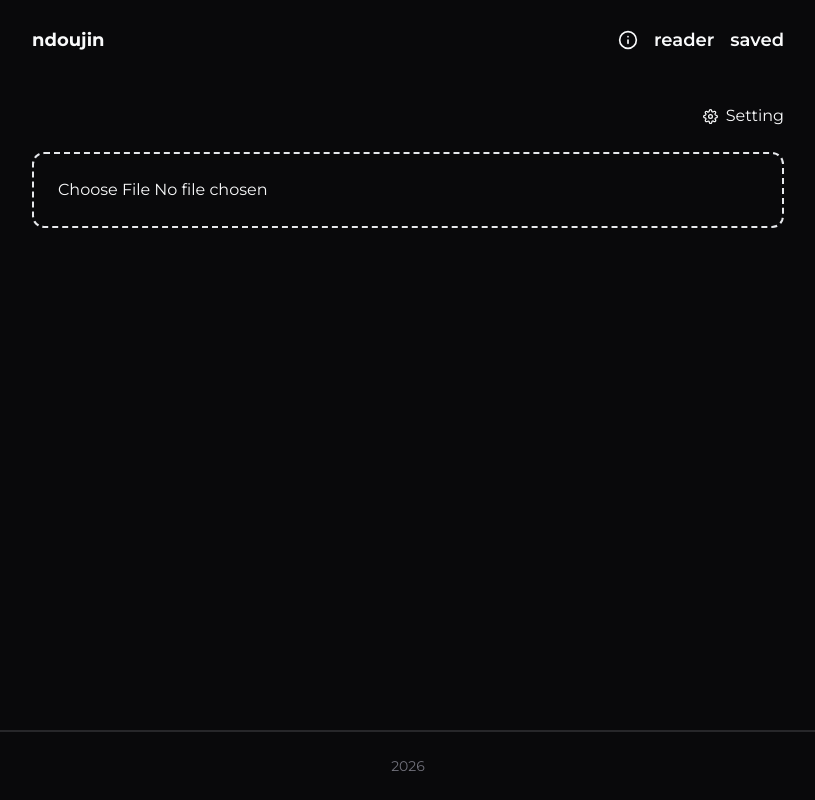
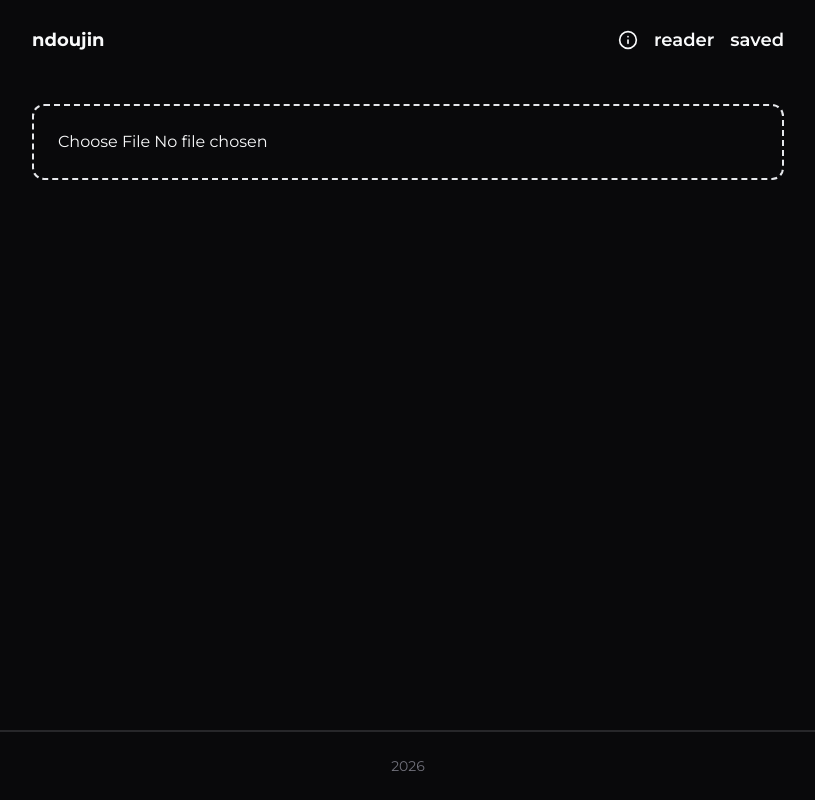
Before and after one commit to devyuji/ndoujin-web, a SvelteKit app: page /reader in a window 1280 px wide. Shown: the whole page, without its empty margins (232-1047 px from the left). Built offline with nearby package versions, Linux system fonts and the light colour scheme.

Commit message:
Moved setting to reader modal

```diff
--- a/src/lib/components/modal/backdrop.svelte
+++ b/src/lib/components/modal/backdrop.svelte
@@ -7,6 +7,7 @@
 		children: Snippet;
 		class?: string;
 		onClose: () => void;
+		onKeyPressedClose?: boolean;
 	}
 
 	$effect(() => {
@@ -15,11 +16,13 @@
 		return () => (document.body.style.overflow = 'visible');
 	});
 
-	let { children, class: className, onClose }: PropsType = $props();
+	let { children, class: className, onClose, onKeyPressedClose = true }: PropsType = $props();
 
 	function keyPress(e: KeyboardEvent) {
 		if (e.code === 'Escape') {
-			onClose();
+			if (onKeyPressedClose) {
+				onClose();
+			}
 		}
 	}
 </script>
--- a/src/lib/components/modal/settings.svelte
+++ b/src/lib/components/modal/settings.svelte
@@ -19,7 +19,7 @@
 	}
 </script>
 
-<Backdrop onClose={closeModal} class="flex justify-center items-end">
+<Backdrop onClose={closeModal} onKeyPressedClose={false} class="flex justify-center items-end">
 	<div
 		transition:fly={{ y: 20, duration: 250, easing: linear }}
 		role="presentation"
--- a/src/lib/components/reader.svelte
+++ b/src/lib/components/reader.svelte
@@ -3,6 +3,9 @@
 	import { getContext, tick } from 'svelte';
 	import { fly } from 'svelte/transition';
 	import ImagePreview from './modal/imagePreview.svelte';
+	import { pushState } from '$app/navigation';
+	import { page } from '$app/state';
+	import Settings from './modal/settings.svelte';
 
 	interface Props {
 		index: number;
@@ -66,11 +69,9 @@
 	$effect(() => {
 		document.body.style.overflow = 'hidden';
 		window.addEventListener('keydown', keyPressed);
-		element?.addEventListener('scroll', closeSettingWhenUsing);
 
 		return () => {
 			window.removeEventListener('keydown', keyPressed);
-			element?.removeEventListener('scroll', closeSettingWhenUsing);
 
 			document.body.style.overflow = 'auto';
 		};
@@ -121,7 +122,6 @@
 	function next() {
 		if (index === totalPage - 1) return;
 		if (settings.layout === 'vertical') return;
-		closeSettingWhenUsing();
 
 		index = index + 1;
 		scrollUp();
@@ -130,7 +130,6 @@
 	function prev() {
 		if (index === 0) return;
 		if (settings.layout === 'vertical') return;
-		closeSettingWhenUsing();
 
 		index = index - 1;
 		scrollUp();
@@ -153,12 +152,15 @@
 		localStorage.setItem('reader-setting', JSON.stringify(settings));
 	}
 
-	function toggleSetting() {
-		showSettings = !showSettings;
+	function openSettingsModal() {
+		pushState('', {
+			readerModal: true,
+			showSetting: true
+		});
 	}
 
-	function closeSettingWhenUsing() {
-		if (showSettings) toggleSetting();
+	function closeSettingsModal() {
+		history.back();
 	}
 </script>
 
@@ -208,13 +210,7 @@
 <div
 	class="fixed top-0 right-0 left-0 z-10 flex flex-col place-items-center h-full w-full bg-zinc-900"
 >
-	<!-- svelte-ignore a11y_click_events_have_key_events -->
-	<!-- svelte-ignore a11y_no_static_element_interactions -->
-	<div
-		bind:this={element}
-		class="overflow-y-auto xl:w-300 size-full px-2 grid"
-		onclick={closeSettingWhenUsing}
-	>
+	<div bind:this={element} class="overflow-y-auto xl:w-300 size-full px-2 grid">
 		{#if settings.layout === 'horizontal'}
 			{@render grid()}
 		{:else}
@@ -226,7 +222,7 @@
 	<div class="py-1 flex flex-col items-center">
 		<div class="flex items-center gap-4">
 			<p>{index + 1} / {data.length}</p>
-			<!-- <button onclick={toggleSetting} type="button" class="cursor-pointer" aria-label="setting">
+			<button onclick={openSettingsModal} type="button" class="cursor-pointer" aria-label="setting">
 				<svg
 					viewBox="0 0 24 24"
 					width="15"
@@ -240,7 +236,7 @@
 						d="M19.4 15a1.65 1.65 0 0 0 .33 1.82l.06.06a2 2 0 0 1 0 2.83 2 2 0 0 1-2.83 0l-.06-.06a1.65 1.65 0 0 0-1.82-.33 1.65 1.65 0 0 0-1 1.51V21a2 2 0 0 1-2 2 2 2 0 0 1-2-2v-.09A1.65 1.65 0 0 0 9 19.4a1.65 1.65 0 0 0-1.82.33l-.06.06a2 2 0 0 1-2.83 0 2 2 0 0 1 0-2.83l.06-.06a1.65 1.65 0 0 0 .33-1.82 1.65 1.65 0 0 0-1.51-1H3a2 2 0 0 1-2-2 2 2 0 0 1 2-2h.09A1.65 1.65 0 0 0 4.6 9a1.65 1.65 0 0 0-.33-1.82l-.06-.06a2 2 0 0 1 0-2.83 2 2 0 0 1 2.83 0l.06.06a1.65 1.65 0 0 0 1.82.33H9a1.65 1.65 0 0 0 1-1.51V3a2 2 0 0 1 2-2 2 2 0 0 1 2 2v.09a1.65 1.65 0 0 0 1 1.51 1.65 1.65 0 0 0 1.82-.33l.06-.06a2 2 0 0 1 2.83 0 2 2 0 0 1 0 2.83l-.06.06a1.65 1.65 0 0 0-.33 1.82V9a1.65 1.65 0 0 0 1.51 1H21a2 2 0 0 1 2 2 2 2 0 0 1-2 2h-.09a1.65 1.65 0 0 0-1.51 1z"
 					></path></svg
 				>
-			</button> -->
+			</button>
 		</div>
 
 		<!-- settings  -->
@@ -291,3 +287,7 @@
 		{/if}
 	</div>
 </div>
+
+{#if page.state.showSetting}
+	<Settings bind:settings />
+{/if}
--- a/src/routes/reader/+page.svelte
+++ b/src/routes/reader/+page.svelte
@@ -4,7 +4,6 @@
 	import Container from '$lib/components/container.svelte';
 	import ImagePreview from '$lib/components/modal/imagePreview.svelte';
 	import Loading from '$lib/components/modal/loading.svelte';
-	import Settings from '$lib/components/modal/settings.svelte';
 	import Reader from '$lib/components/reader.svelte';
 	import type { Setting } from '$lib/types/settings';
 	import jszip from 'jszip';
@@ -145,30 +144,6 @@
 
 <main class="grid place-items-center">
 	<Container class="space-y-6">
-		<!-- setting button  -->
-		<div class="flex">
-			<button
-				onclick={openSetting}
-				class="ml-auto cursor-pointer flex items-center gap-2"
-				type="button"
-			>
-				<svg
-					viewBox="0 0 24 24"
-					width="15"
-					height="15"
-					stroke="currentColor"
-					stroke-width="2"
-					fill="none"
-					stroke-linecap="round"
-					stroke-linejoin="round"
-					><circle cx="12" cy="12" r="3"></circle><path
-						d="M19.4 15a1.65 1.65 0 0 0 .33 1.82l.06.06a2 2 0 0 1 0 2.83 2 2 0 0 1-2.83 0l-.06-.06a1.65 1.65 0 0 0-1.82-.33 1.65 1.65 0 0 0-1 1.51V21a2 2 0 0 1-2 2 2 2 0 0 1-2-2v-.09A1.65 1.65 0 0 0 9 19.4a1.65 1.65 0 0 0-1.82.33l-.06.06a2 2 0 0 1-2.83 0 2 2 0 0 1 0-2.83l.06-.06a1.65 1.65 0 0 0 .33-1.82 1.65 1.65 0 0 0-1.51-1H3a2 2 0 0 1-2-2 2 2 0 0 1 2-2h.09A1.65 1.65 0 0 0 4.6 9a1.65 1.65 0 0 0-.33-1.82l-.06-.06a2 2 0 0 1 0-2.83 2 2 0 0 1 2.83 0l.06.06a1.65 1.65 0 0 0 1.82.33H9a1.65 1.65 0 0 0 1-1.51V3a2 2 0 0 1 2-2 2 2 0 0 1 2 2v.09a1.65 1.65 0 0 0 1 1.51 1.65 1.65 0 0 0 1.82-.33l.06-.06a2 2 0 0 1 2.83 0 2 2 0 0 1 0 2.83l-.06.06a1.65 1.65 0 0 0-.33 1.82V9a1.65 1.65 0 0 0 1.51 1H21a2 2 0 0 1 2 2 2 2 0 0 1-2 2h-.09a1.65 1.65 0 0 0-1.51 1z"
-					></path></svg
-				>
-				Setting</button
-			>
-		</div>
-
 		<div class="grid place-items-center border-2 border-dashed border-gray-200 rounded-xl">
 			<input
 				onchange={submit}
@@ -208,8 +183,8 @@
 					>
 						<svg
 							viewBox="0 0 24 24"
-							width="24"
-							height="24"
+							width="30"
+							height="30"
 							stroke="currentColor"
 							stroke-width="2"
 							fill="none"
@@ -226,7 +201,3 @@
 {#if page.state.readerModal}
 	<Reader bind:settings bind:index={imageIndex} onClose={closeReading} />
 {/if}
-
-{#if page.state.showSetting}
-	<Settings bind:settings />
-{/if}
```
